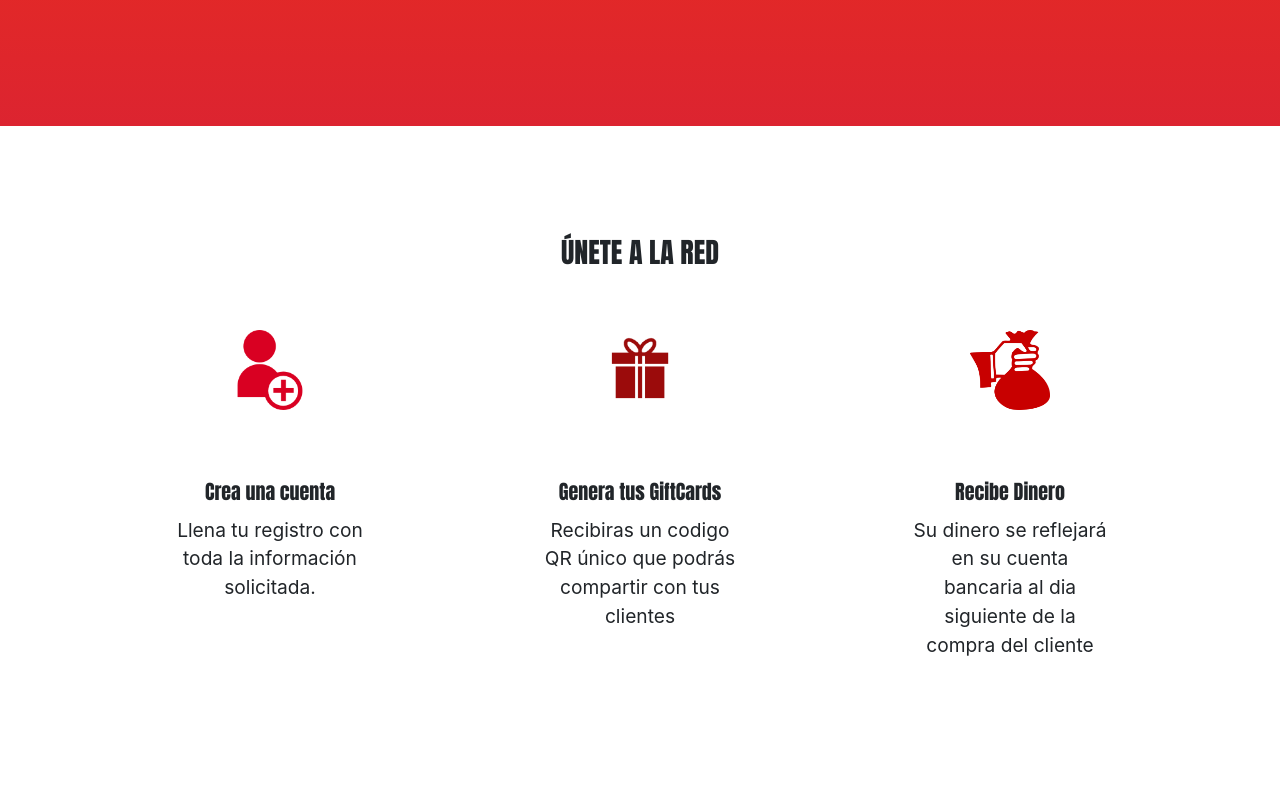
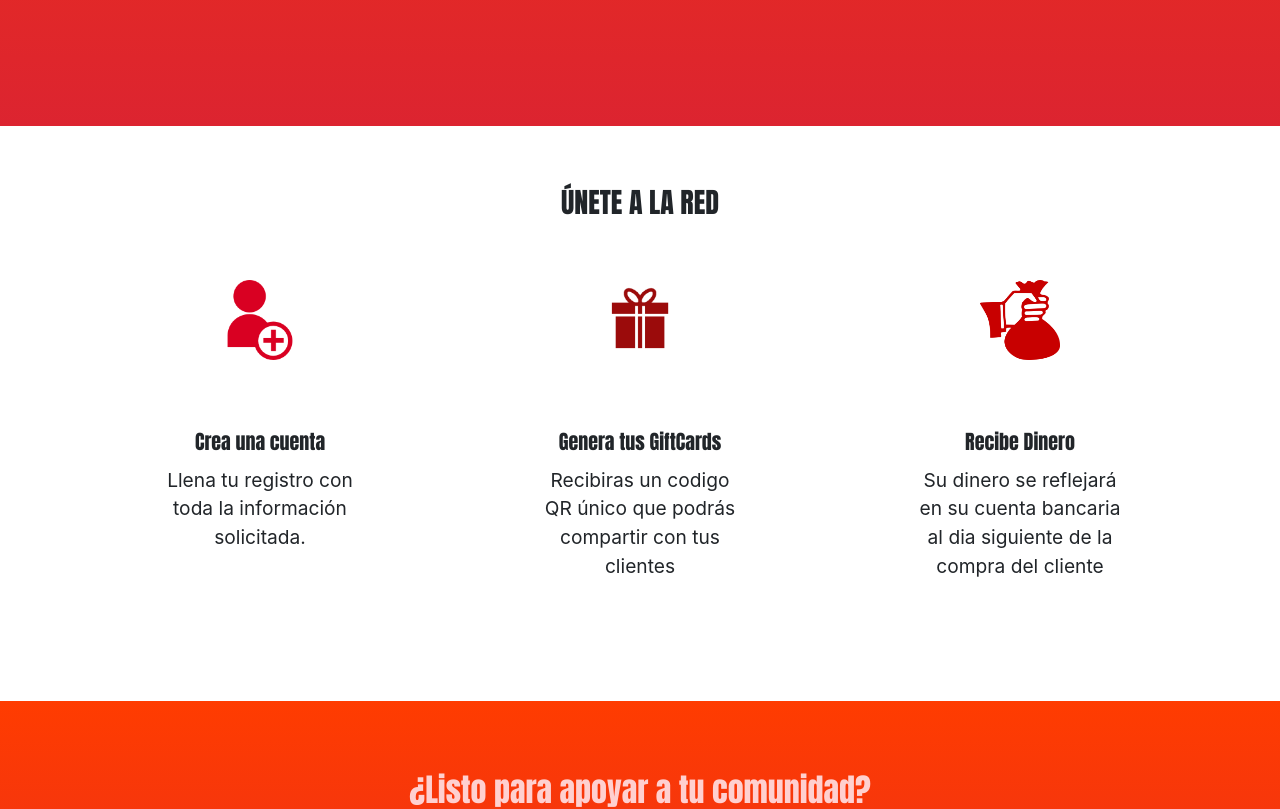
Before and after one commit to ricardoromeroa/GIFTRED, a React (Create React App) app: page / in a window 1280 px wide. Shown: the part 800-1609 px from the top of the page. Built offline with nearby package versions, Linux system fonts and the light colour scheme.

Commit message:
Fix cards padding

```diff
--- a/src/components/Cards/Cards.css
+++ b/src/components/Cards/Cards.css
@@ -33,3 +33,7 @@
     margin-right: 50px;
     margin-left: 50px;
 }
+
+.container {
+  padding: 0 !important;
+}
```
